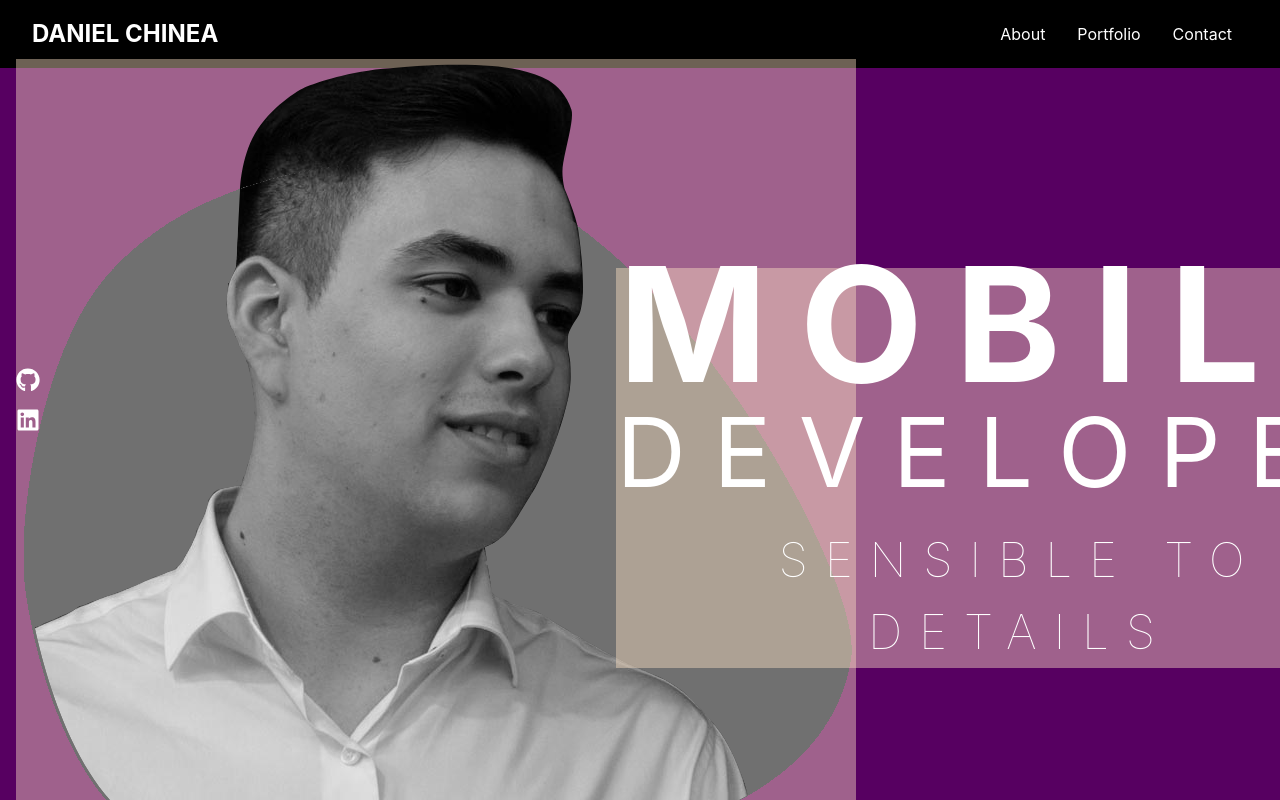
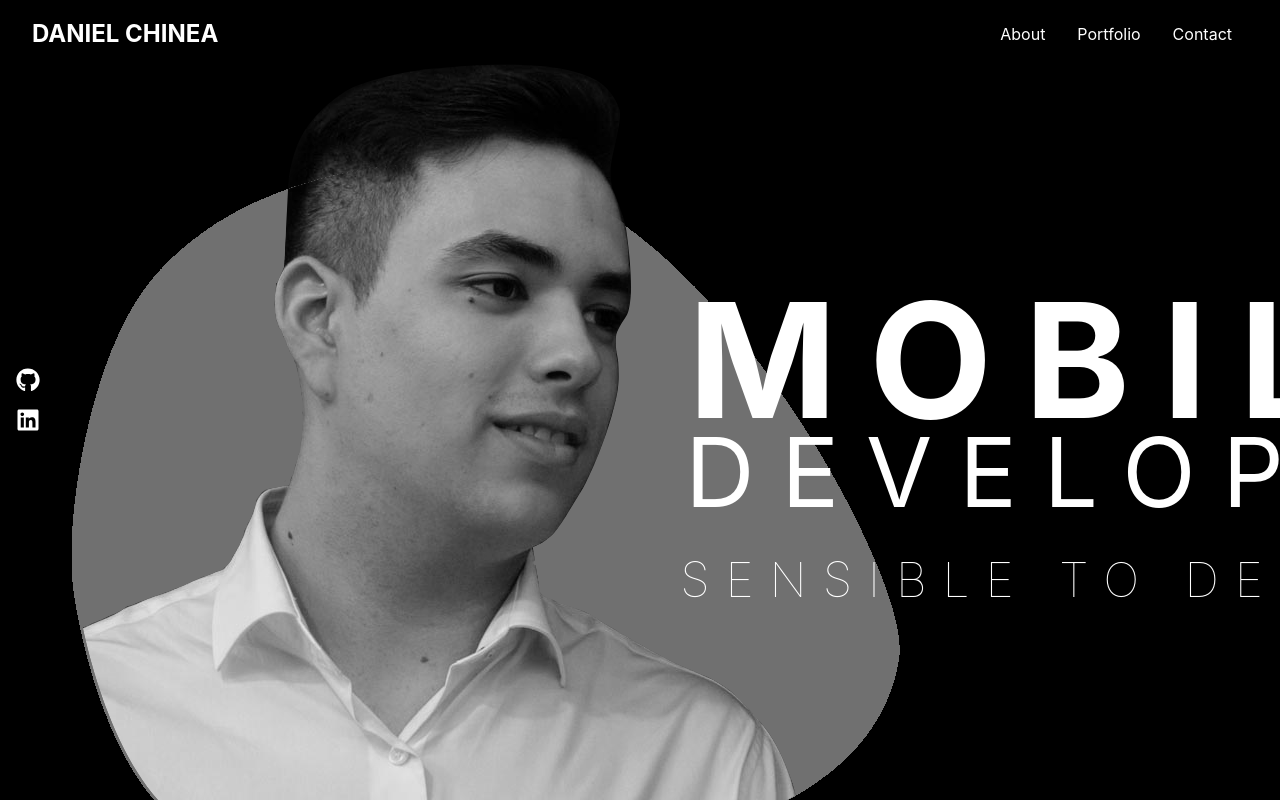
Before and after one commit to DanielChineaDev/WebPorfolio, a Next.js app: page / in a window 1280 px wide. Built offline with nearby package versions, Linux system fonts and the light colour scheme.

Commit message:
Text aligment correctly and centered

```diff
--- a/src/components/HeroSection.tsx
+++ b/src/components/HeroSection.tsx
@@ -3,7 +3,7 @@ import styles from "@/styles/HeroSection.module.css";
 
 const HeroSection = () => {
   return (
-    <div className={styles.container}>
+    <div className={` flex justify-center items-center`}>
       <div className={styles.container}>
         <div className={styles.imageContainer}>
           <Image
--- a/src/styles/HeroSection.module.css
+++ b/src/styles/HeroSection.module.css
@@ -1,11 +1,11 @@
 .container {
   display: flex;
   align-items: center;
-  justify-content: center; /* Alinea los elementos al inicio para facilitar la superposición */
+  justify-content: flex-start;
+   /* Alinea los elementos al inicio para facilitar la superposición */
   min-width:fit-content;
   height: 100vh;
   padding: 0 4rem; /* Agrega un margen para los bordes */
-  background-color: rgb(87, 0, 97);
   position: relative;
   z-index: -1;
 }
@@ -14,15 +14,17 @@
   flex: 0 0 auto; /* Evita que la imagen cambie de tamaño */
   position: relative;
   z-index: 1;
-  margin-left: 10rem; /* Ajusta este valor para superponer el texto */
-  background-color: rgba(255, 228, 196, 0.426);
+  margin: 0 auto; /* Ajusta este valor para superponer el texto */
 }
 
 .textContainer {
   text-align: center;
   text-transform: uppercase;
   flex: 1;
-  background-color: rgba(255, 228, 196, 0.426);
+  flex-direction: column;
+  justify-content: center;
+  display: flex;
+
   padding: 0rem;
   z-index: 2; /* Asegura que el texto esté por encima de la imagen */
   margin-left: -15rem; /* Ajusta este valor para superponer el texto */
@@ -31,17 +33,20 @@
 .title {
   font-size: 10rem;
   letter-spacing: 0.2em;
-  margin: -4rem 0;
-  padding: 0;
+  margin: -5rem 0;
+  padding-left: 1.5rem;
 }
 
 .developer {
   font-size: 6rem;
-  letter-spacing: 0.29em;
+  letter-spacing: 0.28em;
+  margin: 0; /* Elimina el margen para una alineación precisa */
+  padding-left: .9rem;
 }
 
 .subtitle {
-  font-size: 3rem;
-  letter-spacing: 0.348em;
+  font-size: 3.01rem;
+  letter-spacing: 0.33em;
   font-weight: 100;
+  padding-left: .54rem;
 }
--- a/src/styles/globals.css
+++ b/src/styles/globals.css
@@ -8,7 +8,7 @@ body, html, #__next {
   padding: 0;
   height: 100%;
   width: 100%;
-  overflow: hidden; /* Evita el scroll vertical */
+  overflow-x: hidden; /* Evita el scroll vertical */
 }
 
 body {
```
